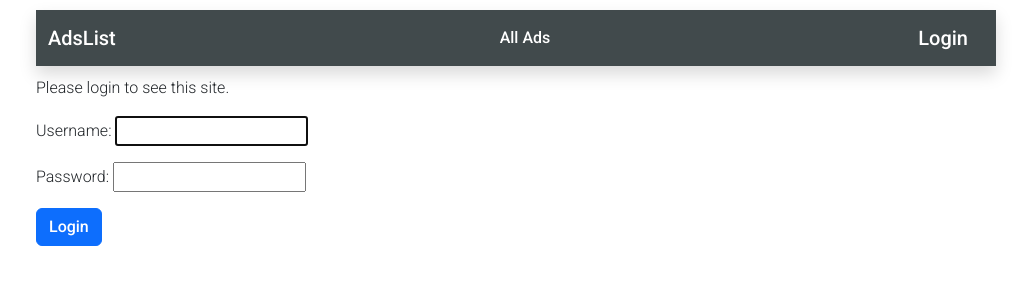
After one commit to acsolle66/dj4e-ads, a Django app: page /accounts/login/ in a window 1280 px wide. The commit adds this page. Shown: the top 300 px of the page, without its empty margins (124-1155 px from the left). Run offline with Django 5.2, Linux system fonts and the light colour scheme; parts of the project's set-up code (start-up, migrations or seed data) failed here and were passed over.

Commit message:
add login page

```diff
--- a/mysite/home/templates/navbar.html
+++ b/mysite/home/templates/navbar.html
@@ -6,6 +6,6 @@
         <a class="text-decoration-none" style="color: white;" onMouseOver="this.style.color='silver'" onMouseOut="this.style.color='white'" href="{% url 'ads:ads_list' %}">All Ads</a>
       </li>
     </ul>
-    <a class="navbar-brand" style="color: white;" onMouseOver="this.style.color='silver'" onMouseOut="this.style.color='white'" href="{% url 'ads:ads_list' %}">Login</a>
+    <a class="navbar-brand" style="color: white;" onMouseOver="this.style.color='silver'" onMouseOut="this.style.color='white'" href="{% url 'login' %}">Login</a>
   </div>
 </nav>
--- /dev/null
+++ b/mysite/home/templates/registration/login.html
@@ -0,0 +1,18 @@
+{% extends 'base.html' %}
+{% block content %}
+  {% include 'navbar.html' %}
+  <div style="width: 75%; margin: auto;">
+    {% if form.errors %}
+      <p>Your username and password didn't match. Please try again.</p>
+    {% else %}
+      <p>Please login to see this site.</p>
+    {% endif %}
+
+    <form method="post" action="{% url 'login' %}">
+      {% csrf_token %}
+      {{ form.as_p }}
+      <input type="submit" class="btn btn-primary" value="Login" />
+      <input type="hidden" name="next" value="{% url 'ads:ads_list' %}" />
+    </form>
+  </div>
+{% endblock %}
--- a/mysite/mysite/urls.py
+++ b/mysite/mysite/urls.py
@@ -21,5 +21,6 @@ from django.urls import path, include
 urlpatterns = [
     path("admin/", admin.site.urls),
     path("", include("home.urls")),
-    path("ads", include("ads.urls")),
+    path("accounts/", include("django.contrib.auth.urls")),
+    path("ads/", include("ads.urls")),
 ]
```
